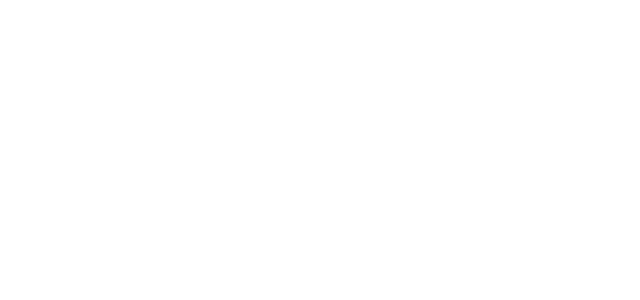
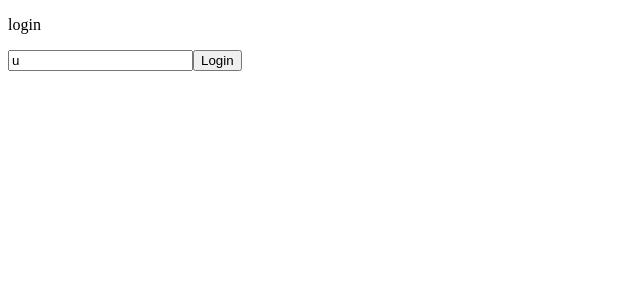
Before and after one commit to ishraaq2001parvez/FileUploadFrontend, a React (Vite) app: page / in a window 1280 px wide. Shown: the top 300 px of the page, without its empty margins (0-640 px from the left). Built offline with nearby package versions, Linux system fonts and the light colour scheme.

Commit message:
added simple non-persistent login

```diff
--- a/package.json
+++ b/package.json
@@ -16,6 +16,7 @@
   },
   "devDependencies": {
     "@eslint/js": "^9.36.0",
+    "@types/axios": "^0.9.36",
     "@types/node": "^24.6.0",
     "@types/react": "^19.1.16",
     "@types/react-dom": "^19.1.9",
--- a/src/components/User.tsx
+++ b/src/components/User.tsx
@@ -1,25 +1,56 @@
-import { useEffect, useState } from "react";
+import axios, { AxiosError, type AxiosResponse } from "axios";
+import React, { useEffect, useState } from "react";
 
-type User = {
-    id?: number,
+interface User  {
     userName?:string
 }
 
 
 const User = ()=>{
+    const [loggedIn, setLoggedIn] = useState<boolean>(false);
     const[user, setUser] = useState<User>({});
     useEffect(()=>{
         setUser({
-            id: 0, userName : "u"
+            userName : "u"
         });
     }, []);
-    console.log(user)
+    // console.log(user);
+    const handleChange = (e: React.ChangeEvent<HTMLInputElement>) =>{
+        setUser({userName : e.target.value});
+    }
+    const handleLogin = async (event : React.MouseEvent<HTMLButtonElement>)=>{
+        event.preventDefault();
+        // console.log(user);
+        try {
+            const response:AxiosResponse = await axios.get(`http://localhost:8080/api/user/name/${user.userName}`)
+            setUser({userName : response.data.userName});
+            setLoggedIn(true);
+        } catch (error:AxiosError) {
+            if(error.response.status==404){
+                alert("user not found");
+            }
+        }
+
+    }
     return (
         <div>
-            {user!.id==0 && <>
+        {loggedIn==false && <>
+            <div>
+            <p>login</p>
+            <input
+            type="text"
+            value={user.userName}
+            onChange={handleChange}
+            >
 
+            </input>
+            <button onClick={handleLogin}>
+            Login
+            </button>
+            </div>
             </>}
-        </div>
-    )
-};
-export default User;
+            {loggedIn && <div>currently logged in: {user.userName}</div>}
+            </div>
+        )
+    };
+    export default User;
```
Also changed, not shown: src/App.tsx (indentation only), 1 other file (tests, documents, lock files or other folders).
